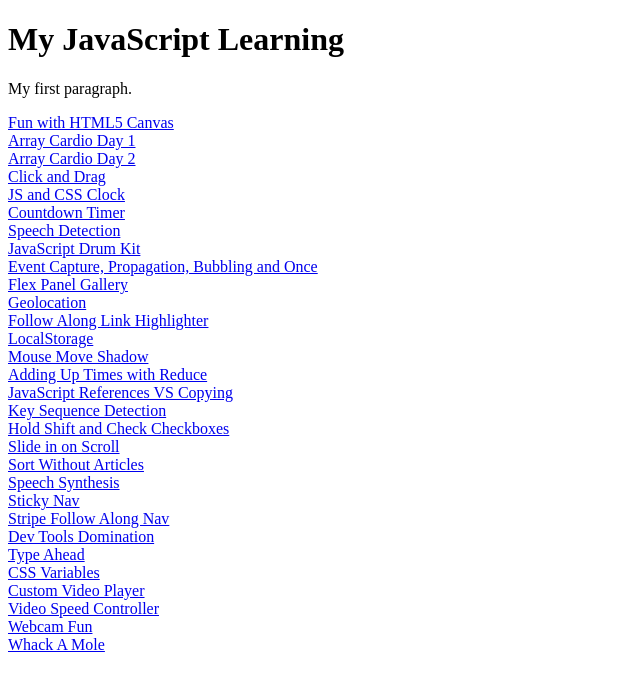
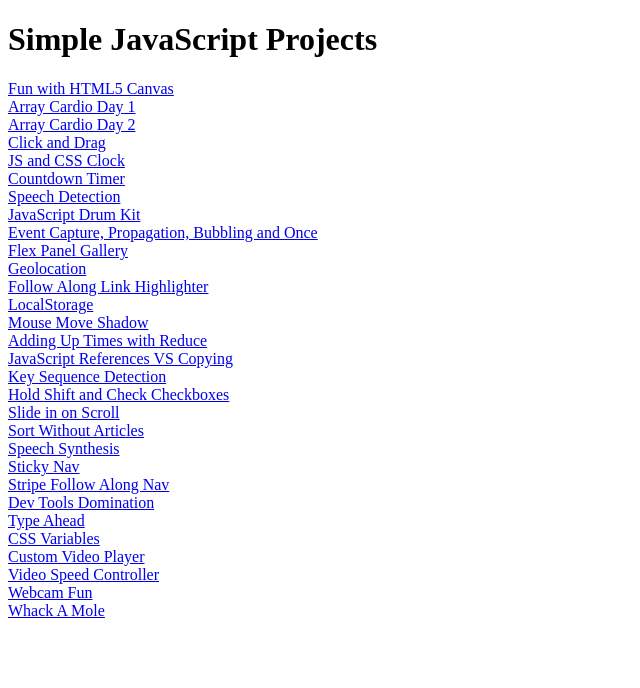
Before and after one commit to ki3n/javascript, a plain HTML site: page index.html in a window 1280 px wide. Shown: the whole page, without its empty margins (0-640 px from the left). Drawn offline with Linux system fonts and the light colour scheme.

Commit message:
Final Page Update

```diff
--- a/index.html
+++ b/index.html
@@ -2,9 +2,7 @@
 <html>
 <body>
 
-<h1>My JavaScript Learning</h1>
-
-<p>My first paragraph.</p>
+<h1>Simple JavaScript Projects</h1>
 
 <a href="./canvas"> Fun with HTML5 Canvas</a> </br>
 <a href="./cardioday1" > Array Cardio Day 1</a> </br>
```
